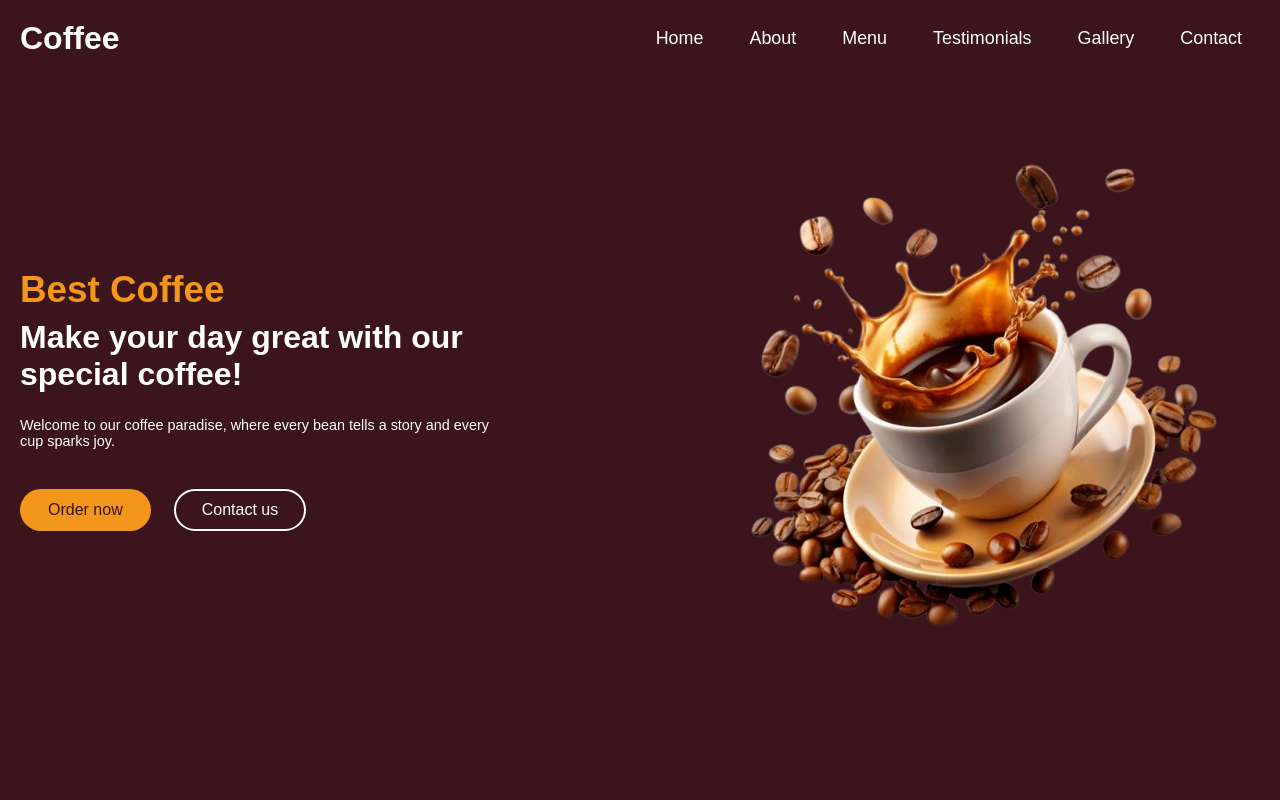
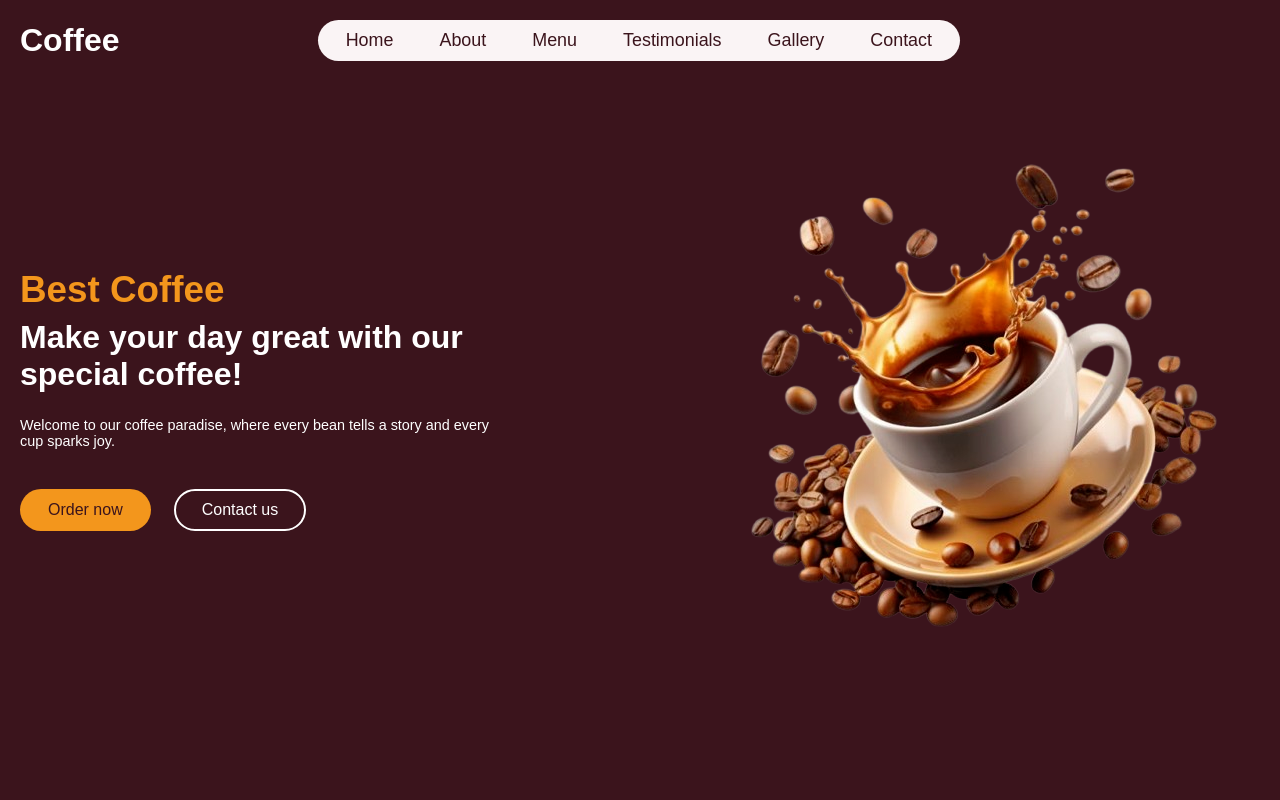
Before and after one commit to Ami0403/food-website, a plain HTML site: page index.html in a window 1280 px wide. Shown: the top 800 px of the page. Drawn offline with nearby package versions, Linux system fonts and the light colour scheme; a web font is replaced by a local one.

Commit message:
update header navigation

```diff
--- a/css/style.css
+++ b/css/style.css
@@ -114,7 +114,7 @@ header .navbar {
 
 .navbar .nav-menu .nav-link {
     padding: 10px 18px;
-    color: var(--white-color);
+    color: var(--primary-color);
     font-size: var(--font-size-m);
     border-radius: var(--border-radius-m);
     transition: 0.3s ease;
@@ -696,3 +696,17 @@ header .navbar {
     }
 
 }
+.change-menu{
+    margin-right: 300px;
+    background-color: var(--light-pink-color);
+     /* border-radius: 30%; */
+    padding: 10px;
+    border-top-left-radius: 25px;
+     border-bottom-left-radius: 25px;
+    border-top-right-radius: 25px;
+    border-bottom-right-radius: 25px;
+
+}
+.change-menu li a{
+    color: #252525;
+}
--- a/index.html
+++ b/index.html
@@ -19,7 +19,7 @@
                 <span class="logo-text">Coffee</span>
             </div>
             <button id="menu-open-button">☰</button>
-            <ul class="nav-menu">
+            <ul class="nav-menu change-menu">
                 <li><a href="#" class="nav-link">Home</a></li>
                 <li><a href="#about" class="nav-link">About</a></li>
                 <li><a href="#menu" class="nav-link">Menu</a></li>
```
